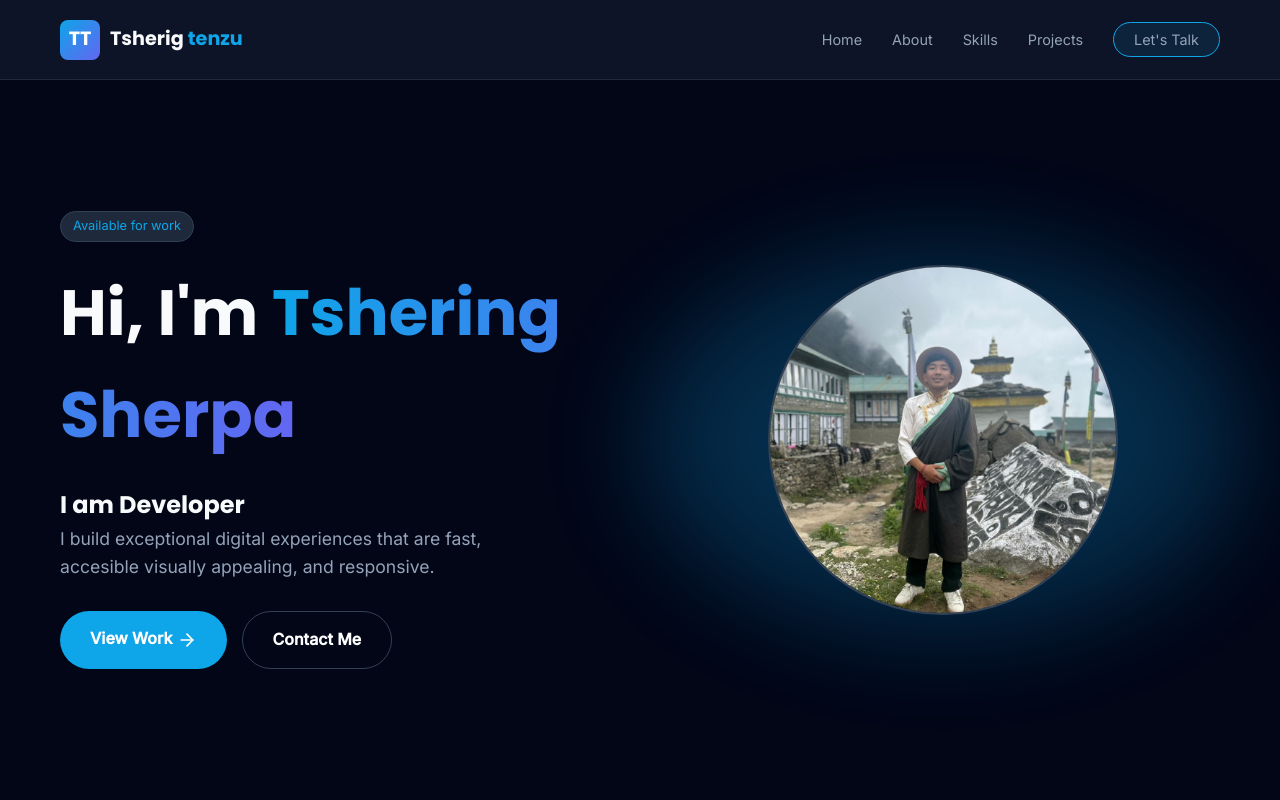
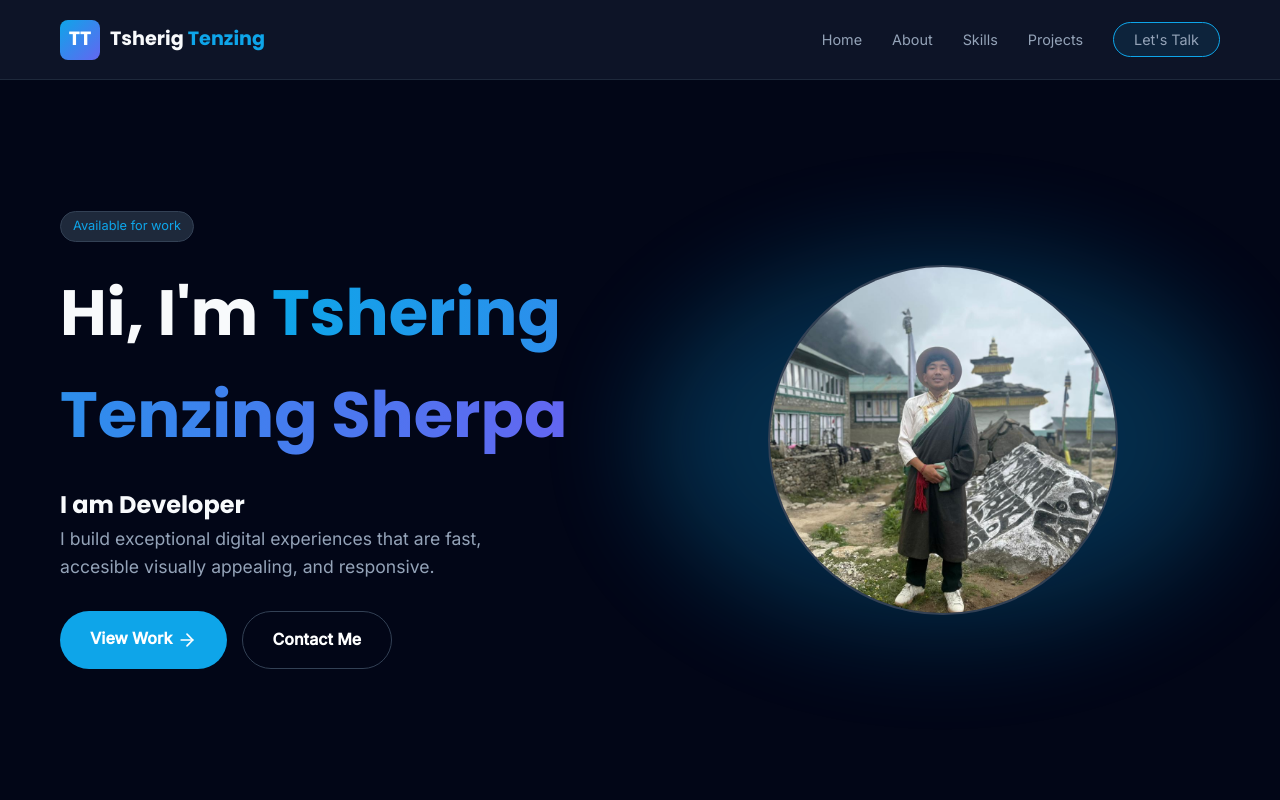
Before and after one commit to tsheringten1-dot/my-portfolio-, a plain HTML site: page index.html in a window 1280 px wide. Shown: the top 800 px of the page. Drawn offline with nearby package versions, Linux system fonts and the light colour scheme.

Commit message:
Update index.html

```diff
--- a/index.html
+++ b/index.html
@@ -468,7 +468,7 @@
         <div class="nav-container">
             <div class="logo">
                <div class="logo-box">TT</div>
-                <span>Tsherig <span style="color: var(--primary);">tenzu</span></span>
+                <span>Tsherig <span style="color: var(--primary);">Tenzing</span></span>
             </div>
             <ul class="nav-links">
                 <li><a href="#home">Home</a></li>
@@ -485,7 +485,7 @@
             <div class="hero-container">
                 <div class="hero-content">
                     <span class="badge">Available for work</span>
-                    <h1>Hi, I'm <span class="gradient-text">Tshering Sherpa</span></h1>
+                    <h1>Hi, I'm <span class="gradient-text">Tshering Tenzing Sherpa</span></h1>
                     <h2>I am Developer</h2>
                     <p class="hero-description">
                         I build exceptional digital experiences that are fast, accesible
```
